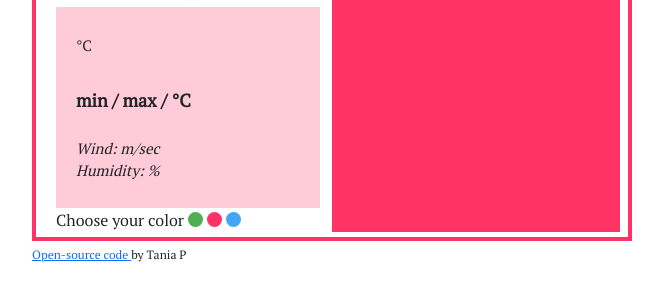
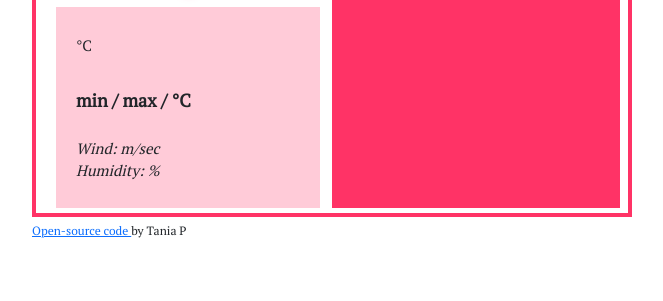
Before and after one commit to Tania-TaniaP/my-weather-app, a plain HTML site: page index.html in a window 1280 px wide. Shown: the part 195-496 px from the top of the page, without its empty margins (308-971 px from the left). Drawn offline with nearby package versions, Linux system fonts and the light colour scheme; no server answers.

Commit message:
Removed color buttons

```diff
--- a/index.html
+++ b/index.html
@@ -114,12 +114,7 @@
                   </em>
                 </p>
               </div>
-              <footer>
-                Choose your color
-                <button class="greenbutton"></button>
-                <button class="pinkbutton"></button>
-                <button class="bluebutton"></button>
-              </footer>
+
             </div>
 
             <div class="col-6 futureweather">
--- a/src/styles.css
+++ b/src/styles.css
@@ -122,26 +122,6 @@ h1,
   padding-left: 20px;
 }
 
-.greenbutton,
-.pinkbutton,
-.bluebutton {
-  height: 15px;
-  width: 15px;
-  border-radius: 50%;
-  border: none;
-}
-
-.greenbutton {
-  background: rgb(78, 174, 83);
-}
-
-.pinkbutton {
-  background: rgb(255, 51, 102);
-}
-
-.bluebutton {
-  background: rgb(66, 165, 245);
-}
 .codelink {
   font-size: 12px;
 }
```
